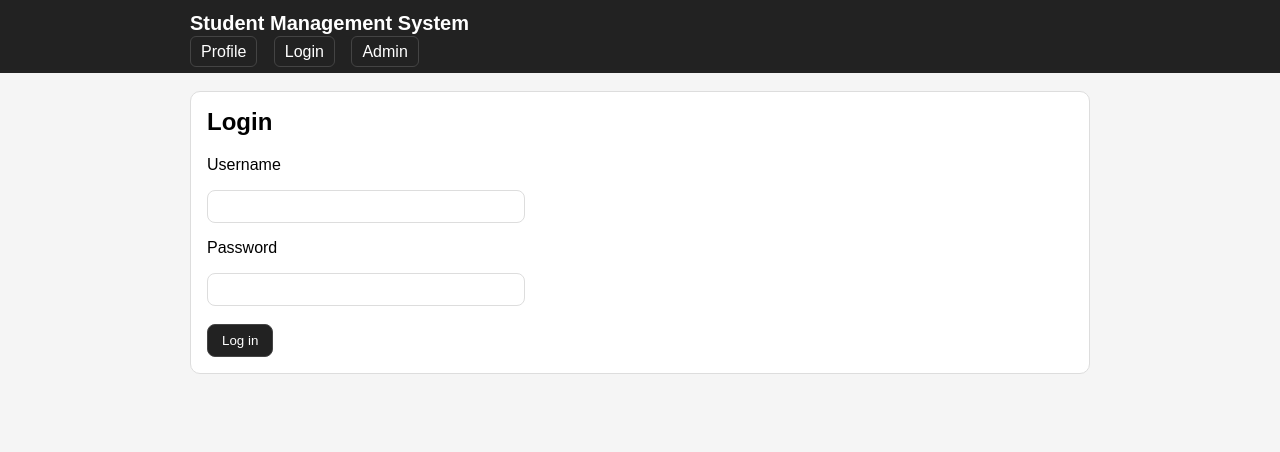
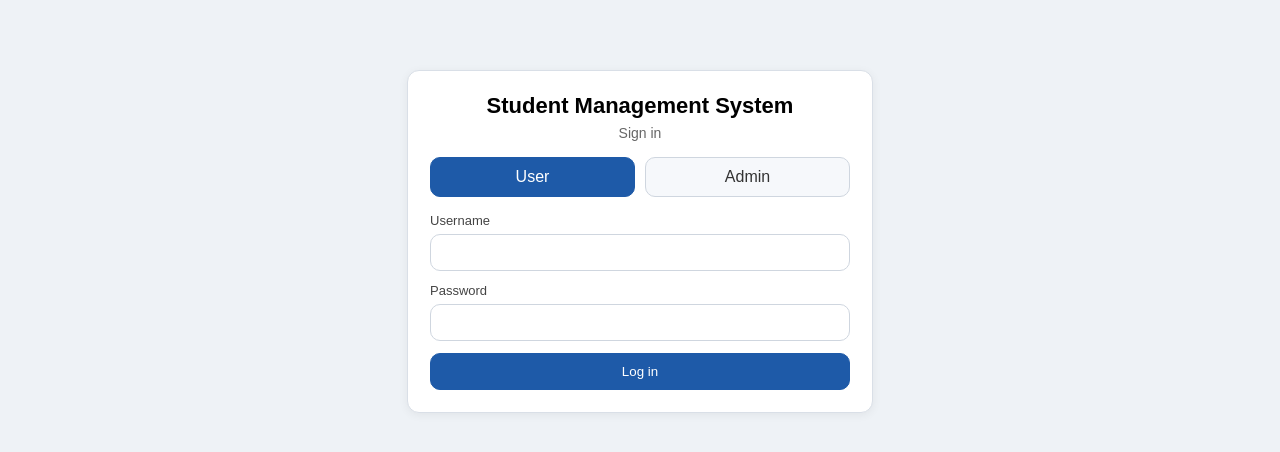
Before and after one commit to PangeaAITU/project_studentSys, a Django app: page /users/login/ in a window 1280 px wide. Shown: the top 452 px of the page. Run offline with Django 5.2, Linux system fonts and the light colour scheme.

Commit message:
Register and login improving

```diff
--- a/sms/urls.py
+++ b/sms/urls.py
@@ -4,6 +4,4 @@ from django.urls import path, include
 urlpatterns = [
     path('admin/', admin.site.urls),
     path('users/', include('users.urls')),
-    path('school/', include('school.urls')),
-    path('grades/', include('grades.urls')),
 ]
--- a/static/css/style.css
+++ b/static/css/style.css
@@ -91,3 +91,133 @@ h2, h3 {
 .error {
     color: red;
 }
+
+.bg {
+    background: #eef2f6;
+    margin: 0;
+    font-family: Arial, sans-serif;
+}
+
+.login-box {
+    width: 420px;
+    margin: 70px auto;
+    background: white;
+    border: 1px solid #d9dfe7;
+    border-radius: 12px;
+    padding: 22px;
+    box-shadow: 0 2px 10px rgba(0,0,0,0.06);
+}
+
+.login-head {
+    text-align: center;
+    margin-bottom: 16px;
+}
+
+.login-logo {
+    font-size: 22px;
+    font-weight: bold;
+    margin-bottom: 6px;
+}
+
+.login-sub {
+    color: #666;
+    font-size: 14px;
+}
+
+.login-switch {
+    display: flex;
+    gap: 10px;
+    margin: 14px 0 16px 0;
+}
+
+.sw-btn {
+    flex: 1;
+    text-align: center;
+    text-decoration: none;
+    padding: 10px 0;
+    border: 1px solid #cfd6df;
+    border-radius: 10px;
+    color: #333;
+    background: #f6f8fb;
+}
+
+.sw-btn:hover {
+    background: #e9eef5;
+}
+
+.sw-btn.active {
+    background: #1e5aa8;
+    color: white;
+    border-color: #1e5aa8;
+}
+
+.field {
+    margin-bottom: 12px;
+}
+
+.label {
+    font-size: 13px;
+    color: #444;
+    margin-bottom: 6px;
+}
+
+.inp {
+    width: 100%;
+    box-sizing: border-box;
+    padding: 10px;
+    border: 1px solid #cfd6df;
+    border-radius: 10px;
+}
+
+.btn {
+    padding: 10px 14px;
+    border: 1px solid #1e5aa8;
+    border-radius: 10px;
+    background: #1e5aa8;
+    color: white;
+}
+
+.btn:hover {
+    background: #174b8c;
+}
+
+.w100 {
+    width: 100%;
+}
+
+.msg {
+    background: #f8d7da;
+    border: 1px solid #f1aeb5;
+    color: #842029;
+    padding: 10px;
+    border-radius: 10px;
+    margin-bottom: 12px;
+}
+
+.auth-box {
+    width: 320px;
+    margin: 100px auto;
+    padding: 25px;
+    background: white;
+    border-radius: 8px;
+    box-shadow: 0 0 10px rgba(0,0,0,0.1);
+}
+
+.auth-box h2 {
+    text-align: center;
+}
+
+.auth-box input {
+    width: 100%;
+    padding: 10px;
+    margin: 10px 0;
+}
+
+.auth-box button {
+    width: 100%;
+    padding: 10px;
+    background: #2c7be5;
+    color: white;
+    border: none;
+    cursor: pointer;
+}
--- a/templates/base.html
+++ b/templates/base.html
@@ -15,11 +15,13 @@
         <div class="nav">
             <a href="/users/profile/">Profile</a>
 
-            {% if request.user.is_authenticated %}
-                <a href="/users/logout/">Logout</a>
-            {% else %}
-                <a href="/users/login/">Login</a>
-            {% endif %}
+        {% if request.user.is_authenticated %}
+            <a href="/users/logout/">Logout</a>
+        {% else %}
+            <a href="/users/login/">Login</a>
+            <a href="/users/register/">Register</a>
+        {% endif %}
+
 
             <a href="/admin/">Admin</a>
         </div>
--- a/templates/users/login.html
+++ b/templates/users/login.html
@@ -1,24 +1,46 @@
-{% extends "base.html" %}
+{% load static %}
+<!DOCTYPE html>
+<html>
+<head>
+    <meta charset="utf-8">
+    <title>Login | Student Management System</title>
+    <link rel="stylesheet" href="{% static 'css/style.css' %}">
+</head>
+<body class="bg">
 
-{% block content %}
-<div class="card">
-    <h2>Login</h2>
+<div class="login-box">
+
+    <div class="login-head">
+        <div class="login-logo">Student Management System</div>
+        <div class="login-sub">Sign in</div>
+    </div>
+
+    <div class="login-switch">
+        <a class="sw-btn active" href="/users/login/">User</a>
+        <a class="sw-btn" href="/admin/login/">Admin</a>
+    </div>
 
     {% if err %}
-        <p class="error">{{ err }}</p>
+        <div class="msg">{{ err }}</div>
     {% endif %}
 
     <form method="post">
         {% csrf_token %}
 
-        <p>Username</p>
-        <input class="inp" name="username">
+        <div class="field">
+            <div class="label">Username</div>
+            <input class="inp" name="username">
+        </div>
 
-        <p>Password</p>
-        <input class="inp" type="password" name="password">
+        <div class="field">
+            <div class="label">Password</div>
+            <input class="inp" type="password" name="password">
+        </div>
 
-        <br><br>
-        <button class="btn" type="submit">Log in</button>
+        <button class="btn w100" type="submit">Log in</button>
     </form>
+
 </div>
-{% endblock %}
+
+</body>
+</html>
--- a/users/urls.py
+++ b/users/urls.py
@@ -2,7 +2,8 @@ from django.urls import path
 from . import views
 
 urlpatterns = [
-    path('login/', views.user_login),
-    path('logout/', views.user_logout),
-    path('profile/', views.student_profile),
+    path('login/', views.login_view, name='login'),
+    path('logout/', views.logout_view, name='logout'),
+    path('register/', views.register_view, name='register'),
+    path('profile/', views.student_profile, name='profile'),
 ]
--- a/users/views.py
+++ b/users/views.py
@@ -1,36 +1,38 @@
 from django.shortcuts import render, redirect
 from django.contrib.auth import authenticate, login, logout
-from grades.models import Grade
+from django.contrib.auth.models import User
+from django.contrib.auth.decorators import login_required
 
 
-def user_login(request):
-    if request.user.is_authenticated:
-        return redirect('/users/profile/')
+def login_view(request):
+    if request.method == "POST":
+        username = request.POST.get("username")
+        password = request.POST.get("password")
 
-    err = ''
+        user = authenticate(request, username=username, password=password)
+        if user:
+            login(request, user)
+            return redirect('profile')
 
-    if request.method == 'POST':
-        u = request.POST.get('username')
-        p = request.POST.get('password')
-
-        user = authenticate(request, username=u, password=p)
-        if user is not None:
-            login(request, user)
-            return redirect('/users/profile/')
-        else:
-            err = 'Wrong username or password'
-
-    return render(request, 'users/login.html', {'err': err})
+    return render(request, 'users/login.html')
 
 
-def user_logout(request):
+def logout_view(request):
     logout(request)
-    return redirect('/users/login/')
+    return redirect('login')
 
 
+def register_view(request):
+    if request.method == "POST":
+        username = request.POST.get("username")
+        password = request.POST.get("password")
+
+        User.objects.create_user(username=username, password=password)
+        return redirect('login')
+
+    return render(request, 'users/register.html')
+
+
+@login_required
 def student_profile(request):
-    if not request.user.is_authenticated:
-        return redirect('/users/login/')
-
-    grades = Grade.objects.filter(student=request.user)
-    return render(request, 'users/student_profile.html', {'grades': grades})
+    return render(request, 'users/student_profile.html')
```
Also changed, not shown: templates/users/register.html (added, +32 -0 lines).
